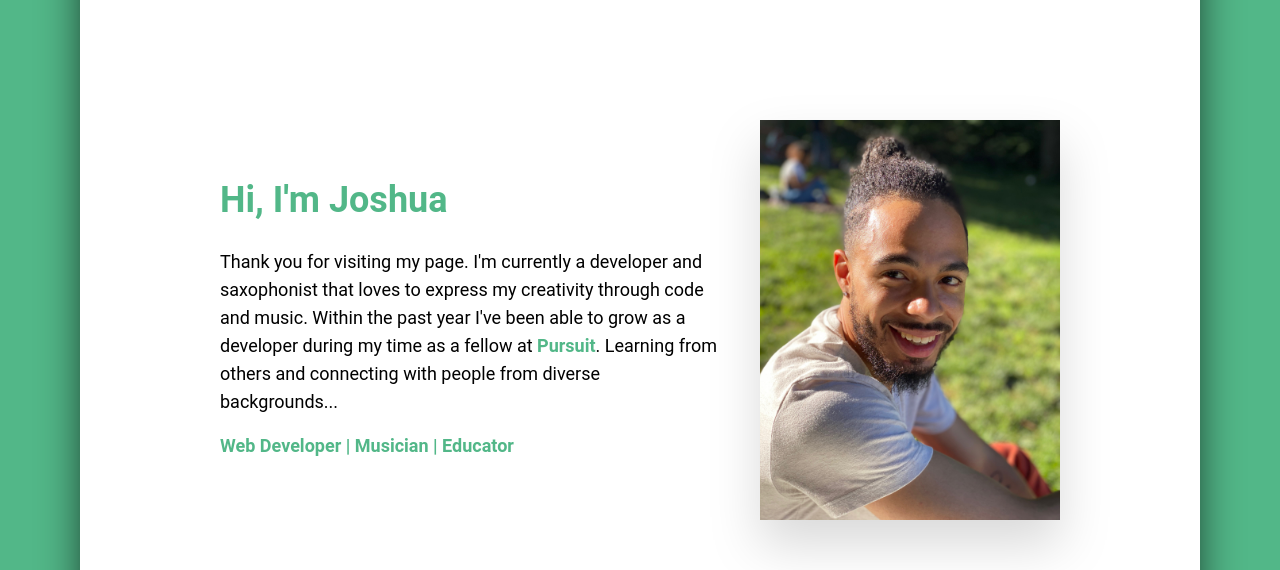
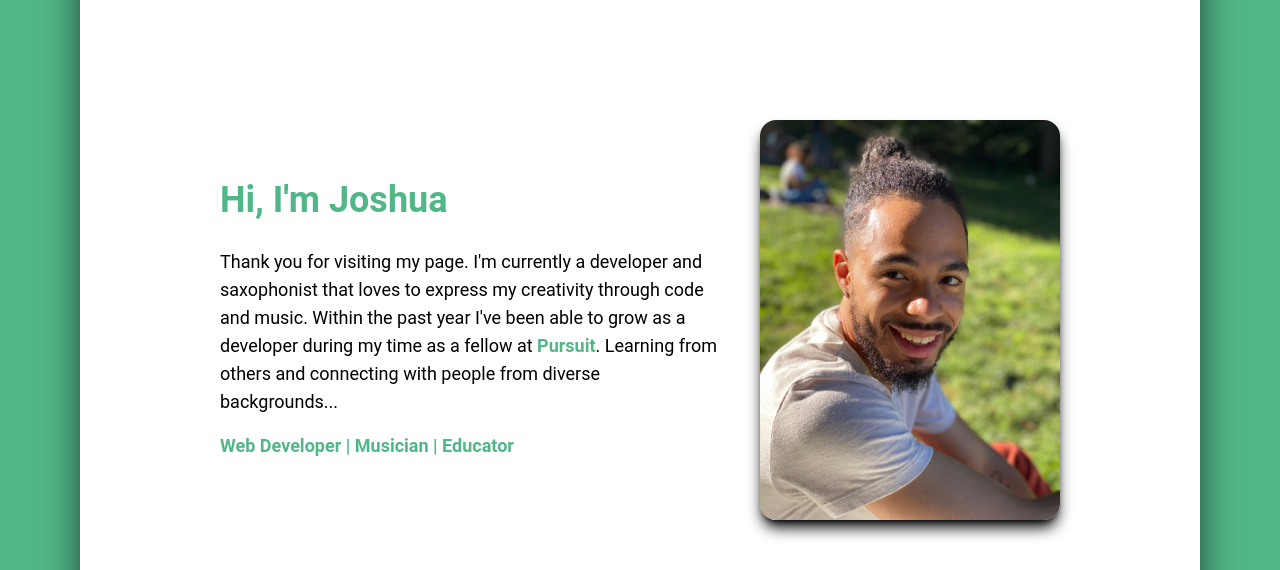
Before and after one commit to joshuanelsondev/portfolio, a React (Vite) app: page / in a window 1280 px wide. Shown: the part 860-1430 px from the top of the page. Built offline with nearby package versions, Linux system fonts and the light colour scheme.

Commit message:
Edit About page images

```diff
--- a/src/Components/AboutMe.jsx
+++ b/src/Components/AboutMe.jsx
@@ -62,7 +62,7 @@ export default function AboutMe() {
           <img
             src={GrassHeadshot}
             alt="Headshot on grass with blurred background"
-            className={`h-auto w-auto max-h-[400px] min-w-[300px] cursor-pointer drop-shadow-2xl hover:shadow-lg hover:shadow-primary ${
+            className={`h-auto w-auto max-h-[400px] min-w-[300px] cursor-pointer shadow-lg shadow-black rounded-2xl ${
               !showImg && "hidden"
             }`}
             onClick={toggleImg}
@@ -70,7 +70,7 @@ export default function AboutMe() {
           <img
             src={SaxImage}
             alt="Joshua standing against a black wall holding a saxophone"
-            className={`h-auto w-auto max-h-[400px] min-w-[300px] cursor-pointer drop-shadow-2xl hover:shadow-lg hover:shadow-primary ${
+            className={`h-auto w-auto max-h-[400px] min-w-[300px] cursor-pointer shadow-lg shadow-black rounded-2xl ${
               showImg && "hidden"
             }`}
             onClick={toggleImg}
```
